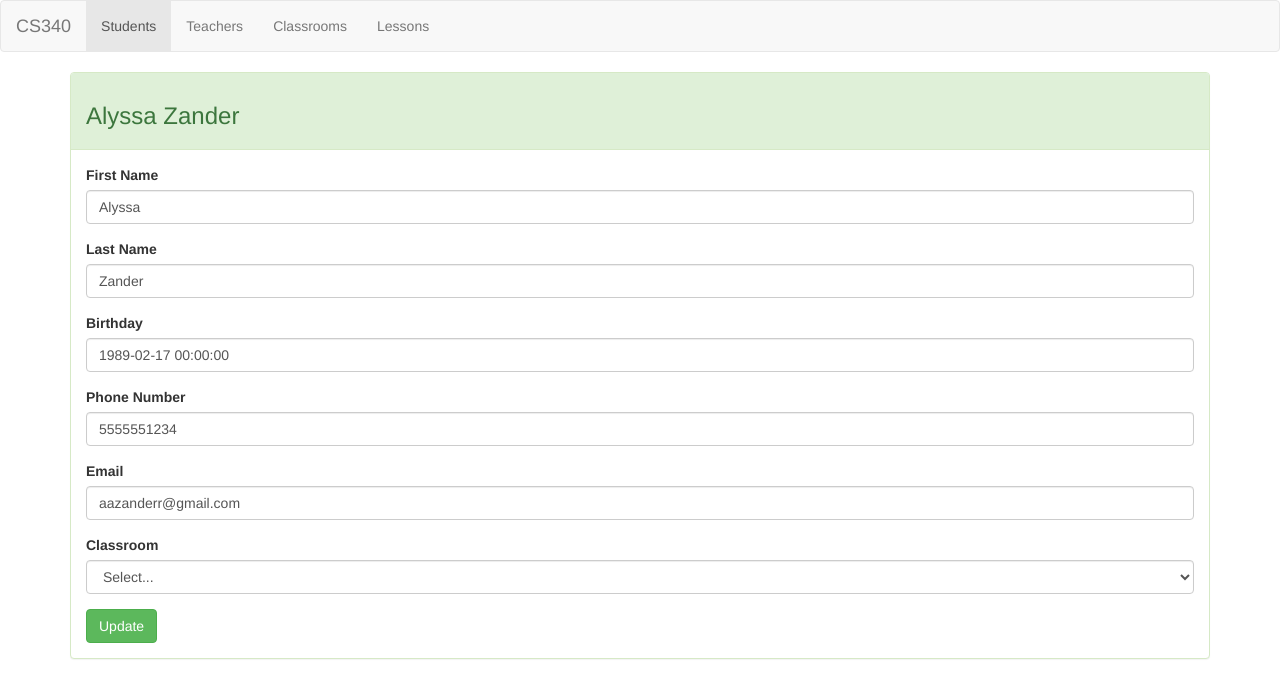
After one commit to JWTappert/montessori, a PHP site: page /teachers/update.php?id=1 in a window 1280 px wide. The commit adds this page. Shown: the top 698 px of the page. Run offline with PHP 8.4, Linux system fonts and the light colour scheme; data comes from the database, SQL or seed files in the repository; some libraries are stand-ins or nearby versions.

Commit message:
Teacher CRUD operations implemented

```diff
--- /dev/null
+++ b/teachers/teachers.php
@@ -0,0 +1,117 @@
+<?php
+	include $_SERVER['DOCUMENT_ROOT'] . '/includes/db_connect.php';
+
+	class Teacher
+	{
+		public $id;
+		public $first_name;
+		public $last_name;
+		public $birth_date;
+		public $phone;
+		public $email;
+		public $classroom_id;
+
+		public function __construct($first, $last, $dob, $phone, $email, $classroom)
+		{
+			$this->first_name = $first;
+			$this->last_name = $last;
+			$this->birth_date = $dob;
+			$this->phone = $phone;
+			$this->email = $email;
+			$this->classroom_id = $classroom;
+		}
+
+		public static function loadTeachers() {
+			global $db;
+			$all_teachers = [];
+			$results = $db->query("SELECT * FROM teacher;");
+
+			while ($row = $results->fetch_assoc()) {
+				$teacher = new Teacher($row["first_name"], $row["last_name"], $row["birth_date"], $row["phone"], $row["email"], $row["classroom_id"]);
+				$teacher->id = $row["teacher_id"];
+				array_push($all_teachers, $teacher);
+			}
+			$results->free();
+			$db->close();
+			return $all_teachers;
+		}
+
+		public function createTeacher() {
+			global $db;
+
+			// escape special characters to help prevents XSS
+			$this->first_name = $db->real_escape_string($this->first_name);
+			$this->last_name = $db->real_escape_string($this->last_name);
+			$this->birth_date = $db->real_escape_string($this->birth_date);
+			$this->phone = $db->real_escape_string($this->phone);
+			$this->email = $db->real_escape_string($this->email);
+			$this->classroom_id = $db->real_escape_string($this->classroom_id);
+
+			$create_query = "INSERT INTO teacher (first_name, last_name, birth_date, phone, email, classroom_id) VALUES ('{$this->first_name}', '{$this->last_name}', '{$this->birth_date}', '{$this->phone}', '{$this->email}', '{$this->classroom_id}')";
+
+			if(mysqli_query($db, $create_query)) {
+				return true;
+			} else {
+				return false;
+			}
+		}
+
+		public function displayTeacherInfo($id) {
+			global $db;
+
+	 		//create and execute a query
+	 		$results = $db->query("SELECT * FROM teacher WHERE teacher_id = $id");
+
+	 		//get the first row of the return from the query
+	 		$row = $results->fetch_assoc();
+
+	 		$this->first_name = $row["first_name"];
+			$this->last_name = $row["last_name"];
+			$this->birth_date = $row["birth_date"];
+			$this->phone = $row["phone"];
+			$this->email = $row["email"];
+			$this->classroom_id = $row["classroom_id"];
+	 	}
+
+		//Update
+		public function updateTeacherInfo($id, $first, $last, $bday, $phone, $email, $classroom) {
+	 		global $db;
+
+			$this->id = $db->real_escape_string($id);
+			$this->first_name = $db->real_escape_string($first);
+			$this->last_name = $db->real_escape_string($last);
+			$this->birth_date = $db->real_escape_string($bday);
+			$this->phone = $db->real_escape_string($phone);
+			$this->email = $db->real_escape_string($email);
+			$this->classroom_id = $db->real_escape_string($classroom);
+
+			$update_query = "UPDATE teacher SET first_name = '$this->first_name', last_name = '$this->last_name', birth_date = '$this->birth_date', phone = '$this->phone', email = '$this->email', classroom_id = '$this->classroom_id' WHERE teacher_id = $this->id";
+
+			//test to make sure update worked
+			if(mysqli_query($db, $update_query)) {
+				return true;
+			}	 else {
+					return false;
+				}
+	 	}
+
+		//Delete
+	 	public function deleteTeacher() {
+	 		global $db;
+
+	 		//get the id to be deleted
+	 		$idToDelete = $_GET["id"];
+
+	 		//create a query
+	 		$delete_query = $db->query("DELETE FROM teacher WHERE teacher_id = $idToDelete");
+
+	 		//test to see if it was successful
+	 		if($delete_query) {
+	 			return true;
+	 		} 	else {
+	 				return false;
+	 			}
+	 	}
+
+	}
+?>
--- /dev/null
+++ b/teachers/update.php
@@ -0,0 +1,68 @@
+<?php
+	$title = "Update Teacher Info";
+	include("../includes/header.php");
+	include("../teachers/teachers.php");
+
+	$updateTeacher = new Teacher(NULL, NULL, NULL, NULL, NULL, NULL);
+	$updateTeacher->displayTeacherInfo($_GET["id"]);
+
+	if(isset($_POST["update"])) {
+
+	 	if($updateTeacher->updateTeacherInfo($_GET["id"], $_POST["first_name"], $_POST["last_name"], $_POST["birth_date"], $_POST["phone"], $_POST["email"], $_POST["classroom_id"])){
+			echo "<h1> Record Successfully updated </h1>";
+		} else {
+			echo "ERROR: Could not execute"; //. mysqli_error($db);
+		}
+	}
+?>
+
+<div class="container">
+	<div class="row">
+		<div class="col-md-12">
+			<div class="panel panel-success">
+				<div class="panel-heading">
+					<h3><?php echo $updateTeacher->first_name . " " . $updateTeacher->last_name?></h3>
+				</div>
+
+				<div class="panel-body">
+					<form method="post">
+						<div class="form-group">
+							<label for="first_name">First Name</label>
+							<input class="form-control" type="text" name="first_name" value="<?php echo $updateTeacher->first_name; ?>">
+						</div>
+						<div class="form-group">
+							<label for="last_name">Last Name</label>
+							<input class="form-control" type="text" name="last_name" value="<?php echo $updateTeacher->last_name; ?>">
+						</div>
+						<div class="form-group">
+							<label for="birth_date">Birthday</label>
+							<input class="form-control" type="text" name="birth_date" value="<?php echo $updateTeacher->birth_date; ?>">
+						</div>
+						<div class="form-group">
+							<label for="phone">Phone Number</label>
+							<input class="form-control" type="text" name="phone" value="<?php echo $updateTeacher->phone; ?>">
+						</div>
+						<div class="form-group">
+							<label for="email">Email</label>
+							<input class="form-control" type="text" name="email" value="<?php echo $updateTeacher->email; ?>">
+						</div>
+						<div class="form-group">
+							<label for="classroom_id">Classroom</label>
+							<select class="form-control" type="text" name="classroom_id">
+								<option value="0">Select...</option>
+								<option value="1">1</option>
+								<option value="2">2</option>
+								<option value="3">3</option>
+							</select>
+						</div>
+						<button class="btn btn-success" type="submit" name="update">Update</button>
+					</form>
+				</div>
+
+			</div>
+		</div>
+	</div>
+</div>
+
+	</body>
+</html>
```
Also changed, not shown: teachers.php (+70 -2 lines), teachers/create.php (added, +24 -0 lines), teachers/delete.php (added, +18 -0 lines), teachers/form.php (added, +54 -0 lines).
